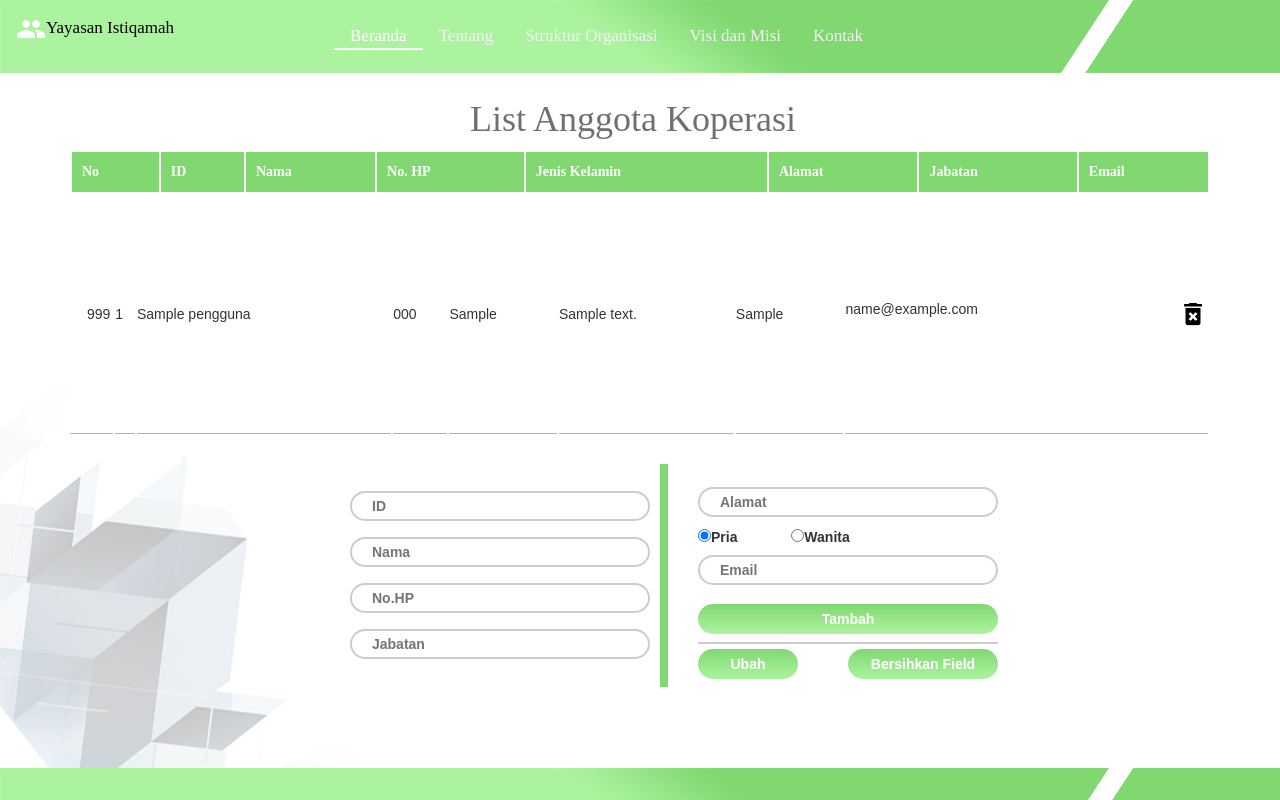
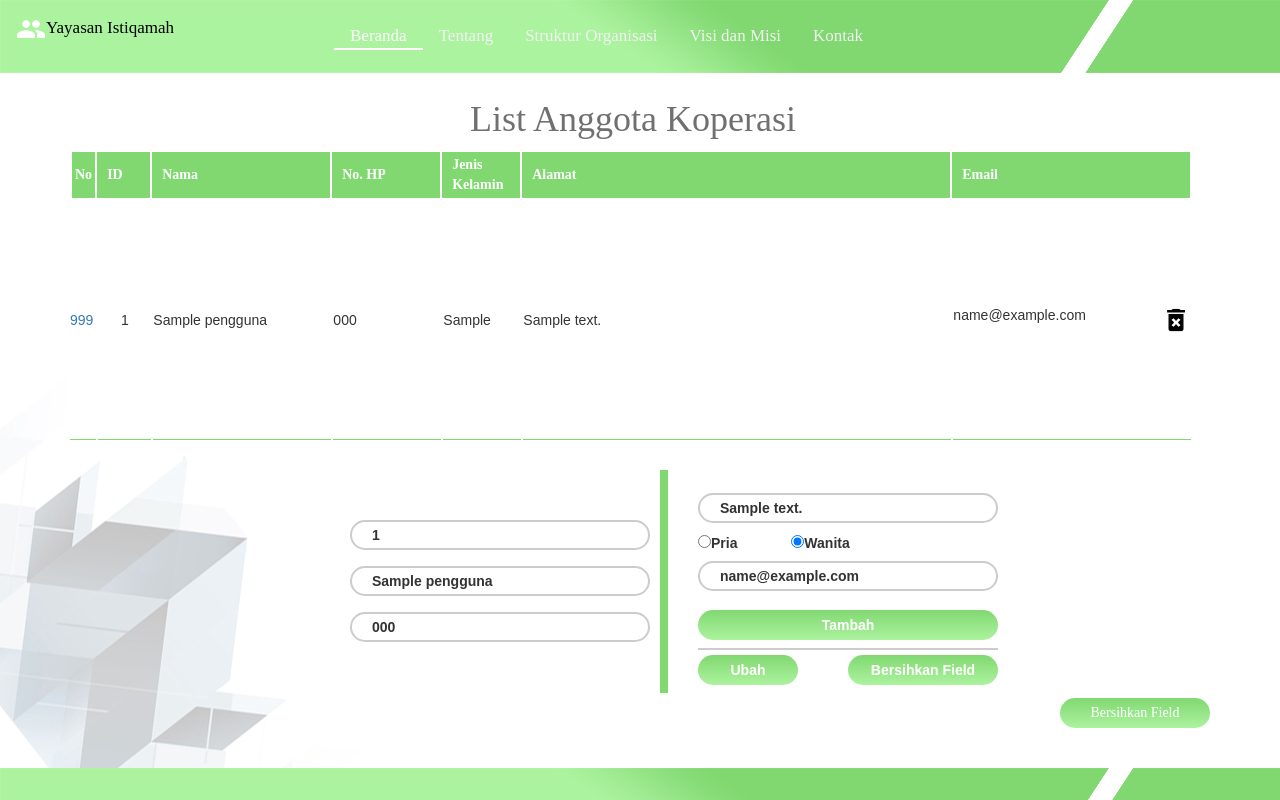
Before and after one commit to rizalkizul/koperasi, a PHP site: page /listAnggota.php?id_pengguna=1 in a window 1280 px wide. Run offline with PHP 8.4, Linux system fonts and the light colour scheme; tables that the repository leaves empty or names only in its code hold one stand-in row (values such as "Sample post"); lists and menus that the app fills with data are empty.

Commit message:
click row table

```diff
--- a/assets/css/styleTable.css
+++ b/assets/css/styleTable.css
@@ -1,12 +1,16 @@
 table.main {
     font-family: arial, sans-serif;
     border-collapse: collapse;
-    width: 100%;
+    /*width: 100%;*/
 }
 
 
 tr:nth-child(even) {
     background-color: #dddddd;
+}
+tr.main:hover{
+	background-color: #ccc;
+	cursor: pointer;
 }
 body.mainBody{
 	background-image: url(../img/mainBody.jpg);
@@ -26,6 +30,83 @@ th.main{
 	padding: 10px;
 	text-align: left;
 }
+th.no{
+	height: 40px;
+	border: 2px solid white;
+	background-color: #81D871;
+	color: white;
+	font-family: Comfortaa;
+	padding: 3px;
+	text-align: left;
+	width: 13px;
+}
+th.id{
+	height: 40px;
+	border: 2px solid white;
+	background-color: #81D871;
+	color: white;
+	font-family: Comfortaa;
+	padding: 3px;
+	text-align: left;
+	width: 55px;
+	padding-left: 10px;
+}
+th.nama{
+	height: 40px;
+	border: 2px solid white;
+	background-color: #81D871;
+	color: white;
+	font-family: Comfortaa;
+	padding: 3px;
+	text-align: left;
+	width: 180px;
+	padding-left: 10px;
+}
+th.noHP{
+	height: 40px;
+	border: 2px solid white;
+	background-color: #81D871;
+	color: white;
+	font-family: Comfortaa;
+	padding: 3px;
+	text-align: left;
+	width: 110px;
+	padding-left: 10px;
+}
+th.jk{
+	height: 40px;
+	border: 2px solid white;
+	background-color: #81D871;
+	color: white;
+	font-family: Comfortaa;
+	padding: 3px;
+	text-align: left;
+	width: 80px;
+	padding-left: 10px;
+}
+th.alamat{
+	height: 40px;
+	border: 2px solid white;
+	background-color: #81D871;
+	color: white;
+	font-family: Comfortaa;
+	padding: 3px;
+	text-align: left;
+	width: 430px;
+	padding-left: 10px;
+}
+th.email{
+	height: 40px;
+	border: 2px solid white;
+	background-color: #81D871;
+	color: white;
+	font-family: Comfortaa;
+	padding: 3px;
+	text-align: left;
+	width: 240px;
+	padding-left: 10px;
+}
+td
 td.main{
 	height: 40px;
 	border-bottom: 1px solid #81D871;
@@ -33,18 +114,56 @@ td.main{
 }
 td.no{
 	height: 40px;
-	max-width: 20px;
+	width: 15px;
 	border-bottom: 1px solid #81D871;
 	border-right: 2px solid white;
 	text-align: right;
 	padding-right: 3px;
 }
+td.id{
+	height: 40px;
+	width: 55px;
+	border-bottom: 1px solid #81D871;
+	border-right: 2px solid white;
+	text-align: center;
+}
+td.nama{
+	height: 40px;
+	width: 180px;
+	border-bottom: 1px solid #81D871;
+	border-right: 2px solid white;
+	text-align: left;
+}
+td.noHP{
+	height: 40px;
+	width: 110px;
+	border-bottom: 1px solid #81D871;
+	border-right: 2px solid white;
+	text-align: left;
+}
+td.jk{
+	height: 40px;
+	width: 80px;
+	border-bottom: 1px solid #81D871;
+	border-right: 2px solid white;
+	text-align: left;
+}
 td.alamat{
 	height: 40px;
-	max-width: 200px;
+	width: 430px;
 	overflow: auto;
 	border-bottom: 1px solid #81D871;
 	border-right: 2px solid white;
+}
+td.email{
+	height: 40px;
+	width: 240px;
+	overflow: auto;
+	border-bottom: 1px solid #81D871;
+	border-right: 2px solid white;
+}
+a.link{
+
 }
 table.form {
     font-family: arial, sans-serif;
--- a/class/anggota.php
+++ b/class/anggota.php
@@ -13,17 +13,16 @@ class Listanggota{
 		}
 	}
 
-	public function addAnggota($id_pengguna, $nama, $no_hp, $jabatan, $alamat, $gender, $email){
+	public function addAnggota($id_pengguna, $nama, $no_hp, $alamat, $gender, $email){
 			$id_pengguna = mysqli_real_escape_string($this->db,$_POST['id_pengguna']);
 			$nama = mysqli_real_escape_string($this->db,$_POST['nama']);
 			$no_hp = mysqli_real_escape_string($this->db,$_POST['no_hp']);
-			$jabatan = mysqli_real_escape_string($this->db,$_POST['jabatan']);
 			$alamat = mysqli_real_escape_string($this->db,$_POST['alamat']);
 			$gender = mysqli_real_escape_string($this->db,$_POST['gender']);
 			$email = mysqli_real_escape_string($this->db,$_POST['email']);
 
 
-			$sql2="INSERT INTO pengguna (id_pengguna, nama, no_hp, jabatan, alamat, gender, email) VALUES ('$id_pengguna', '$nama', '$no_hp', '$jabatan', '$alamat', '$gender', '$email')";
+			$sql2="INSERT INTO pengguna (id_pengguna, nama, no_hp, jabatan, alamat, gender, email) VALUES ('$id_pengguna', '$nama', '$no_hp', 'anggota', '$alamat', '$gender', '$email')";
 
 			$result = mysqli_query($this->db,$sql2);
 
--- a/controller/listController.php
+++ b/controller/listController.php
@@ -8,7 +8,7 @@
 
 	if (isset($_POST['submit'])) {
 		extract($_POST);
-		$tambah = $listanggota->addAnggota($id_pengguna, $nama, $no_hp, $jabatan, $alamat, $gender, $email);
+		$tambah = $listanggota->addAnggota($id_pengguna, $nama, $no_hp, $alamat, $gender, $email);
 		if ($tambah) {
 			echo $_POST;
 			header('Location: ../home.php');
--- a/listAnggota.php
+++ b/listAnggota.php
@@ -8,6 +8,26 @@
 	<link rel="stylesheet" href="assets/css/bootstrap.css">
 	<script src="https://ajax.googleapis.com/ajax/libs/jquery/3.3.1/jquery.min.js"></script>
 	<script src="assets/js/bootstrap.min.js"></script>
+	<script type="text/javascript">
+		$(document).ready(function() {
+
+    $('#listAnggota tr').click(function() {
+        var href = $(this).find("a").attr("href");
+        if(href) {
+            window.location = href;
+        }
+    });
+
+});
+	</script>
+	<script type="text/javascript">
+$(document).ready(function() {
+    $('#btnCancel').click(function() {
+       document.getElementById('ids').value = "";
+    	document.getElementById('namas').value = "";
+    });
+    });
+	</script>
 </head>
 <body class="mainBody">
 	<?php
@@ -19,34 +39,33 @@
 	  		<table class="main">
 	  			<thead>
 				  <tr class="main">
-				    <th class="main">No</th>
-				    <th class="main">ID</th>
-				    <th class="main">Nama</th>
-				    <th class="main">No. HP</th>
-				    <th class="main">Jenis Kelamin</th>
-				    <th class="main">Alamat</th>
-				    <th class="main">Jabatan</th>
-				    <th class="main">Email</th>
+				    <th class="no">No</th>
+				    <th class="id">ID</th>
+				    <th class="nama">Nama</th>
+				    <th class="noHP">No. HP</th>
+				    <th class="jk">Jenis Kelamin</th>
+				    <th class="alamat">Alamat</th>
+				    <th class="email">Email</th>
 				  </tr>
 				</thead>
 			</table>
 			<div style="overflow: auto;height: 240px;">
-				<table class="main">
+				<table class="main" id="listAnggota">
 					<tbody style="overflow: auto;height: 240px;">
 						 <?php
 						 	$link = mysqli_connect("localhost", "root", "", "koperasi");
 							$result = mysqli_query($link,"SELECT * FROM pengguna");
 							// $id_pengguna = mysqli_fetch_array($result,MYSQLI_ASSOC);
 						 	while	($row = mysqli_fetch_array($result,MYSQLI_ASSOC)){
-						 		echo "	<tr class=\"main\">
-						 					<td class=\"no\">999</td>
-						 					<td class=\"main\">$row[id_pengguna]</td>
-						 					<td class=\"main\">$row[nama]</td>
-						 					<td class=\"main\">$row[no_hp]</td>
-						 					<td class=\"main\">$row[gender]</td>
+						 		echo "
+						 				<tr class=\"main\">
+						 					<td class=\"no\"><a class=\"link\" href=\"listAnggota.php?id_pengguna=$row[id_pengguna]\">999</a></td>
+						 					<td class=\"id\">$row[id_pengguna]</td>
+						 					<td class=\"nama\">$row[nama]</td>
+						 					<td class=\"noHP\">$row[no_hp]</td>
+						 					<td class=\"jk\">$row[gender]</td>
 						 					<td class=\"alamat\">$row[alamat]</td>
-						 					<td class=\"main\">$row[jabatan]</td>
-						 					<td class=\"main\">$row[email]<span style=\"float:right;\"> <a href=\"controller/listController.php?p=hapus&id_pengguna=$row[id_pengguna]\" onClick=\"return confirm('Anda yakin ingin menghapus data?')\"> <img style=\"height:30px;\" src=\"assets/img/delete.png\"> </a> </span> </td>
+						 					<td class=\"email\">$row[email]<span style=\"float:right;\"> <a href=\"controller/listController.php?p=hapus&id_pengguna=$row[id_pengguna]\" onClick=\"return confirm('Anda yakin ingin menghapus data?')\"> <img style=\"height:30px;\" src=\"assets/img/delete.png\"> </a> </span> </td>
 						 				</tr>
 						 		";
 						 	}
@@ -55,34 +74,60 @@
 				 	</tbody>
 				 </table>
 			</div>
+			<?php
+				$idid = $_GET['id_pengguna'];
+				$link = mysqli_connect("localhost", "root", "", "koperasi");
+				$sqlEd = mysqli_query($link,"SELECT * FROM pengguna WHERE id_pengguna='$idid'");
+				if($data = mysqli_fetch_array($sqlEd, MYSQLI_ASSOC))
+					{
+						$id = $data['id_pengguna'];
+						$nama = $data['nama'];
+						$noHP = $data['no_hp'];
+						$alamat = $data['alamat'];
+						$gender = $data['gender'];
+						$email = $data['email'];
+
+			?>
 	<form action="controller/listController.php" method="post">
-		<table class="form">
+		<table class="form" id="formAnggota">
 			<tr>
 				<th class="form1">
-					<input type="text" placeholder="ID" name="id_pengguna" required>
+					<input id="ids" type="text" placeholder="ID" name="id_pengguna" value="<?php echo "$id"?>" required>
 				    <br>
-				    <input type="text" placeholder="Nama" name="nama" required>
+				    <input id="namas" type="text" placeholder="Nama" name="nama" value="<?php echo "$nama"?>" required>
 				    <br>
-				    <input type="text" placeholder="No.HP" name="no_hp" required>
-				    <br>
-				    <input type="text" placeholder="Jabatan" name="jabatan" required>
+				    <input type="text" placeholder="No.HP" name="no_hp" value="<?php echo "$noHP"?>" required>
 				</th>
 				<th class="form2">
-					<input type="text" placeholder="Alamat" name="alamat" required>
+					<input type="text" placeholder="Alamat" name="alamat" value="<?php echo "$alamat"?>" required>
 				    <br>
-				    <input type="radio" name="gender" value="Pria" checked>Pria </input> <span style="padding-left: 50px">
-				    <input type="radio" name="gender" value="Wanita">Wanita</input></span>
+				    <?php
+				    if ($gender == "Pria"){
+				    	echo "
+				    <input type=\"radio\" name=\"gender\" value=\"Pria\" checked>Pria </input> <span style=\"padding-left: 50px\">
+				    <input type=\"radio\" name=\"gender\" value=\"Wanita\">Wanita</input></span>";
+					}else{
+
+						echo "
+				    <input type=\"radio\" name=\"gender\" value=\"Pria\">Pria </input> <span style=\"padding-left: 50px\">
+				    <input type=\"radio\" name=\"gender\" value=\"Wanita\" checked>Wanita</input></span>";
+					}
+				    ?>
 				    <br>
-				    <input type="text" placeholder="Email" name="email" required>
+				    <input type="text" placeholder="Email" name="email" value="<?php echo "$email"?>" required>
 				    <br>
 				    <div class="divBtnTambahListAnggota">
 				    	<button id="btnUbah" type="submit" name="submit" value="Submit">Tambah</button>
 				    </div>
-				    <button id="btnUbahListAnggota" type="submit" name="Update" value="Update">Ubah</button> <button id="btnCancel" type="reset" value="Reset">Bersihkan Field</button>
+				    <button id="btnUbahListAnggota" type="submit" name="Update" value="Update">Ubah</button> <button id="btnCancel" type="reset" value="Reset" onclick="clear()">Bersihkan Field</button>
 				</th>
 			</tr>
 		</table>
 	</form>
+	<button id="btnCancel" type="reset" value="Reset">Bersihkan Field</button>
+	<?php
+}
+?>
 	</div>
 
 </body>
```
Also changed, not shown: bobodoan.php (added, +10 -0 lines).
